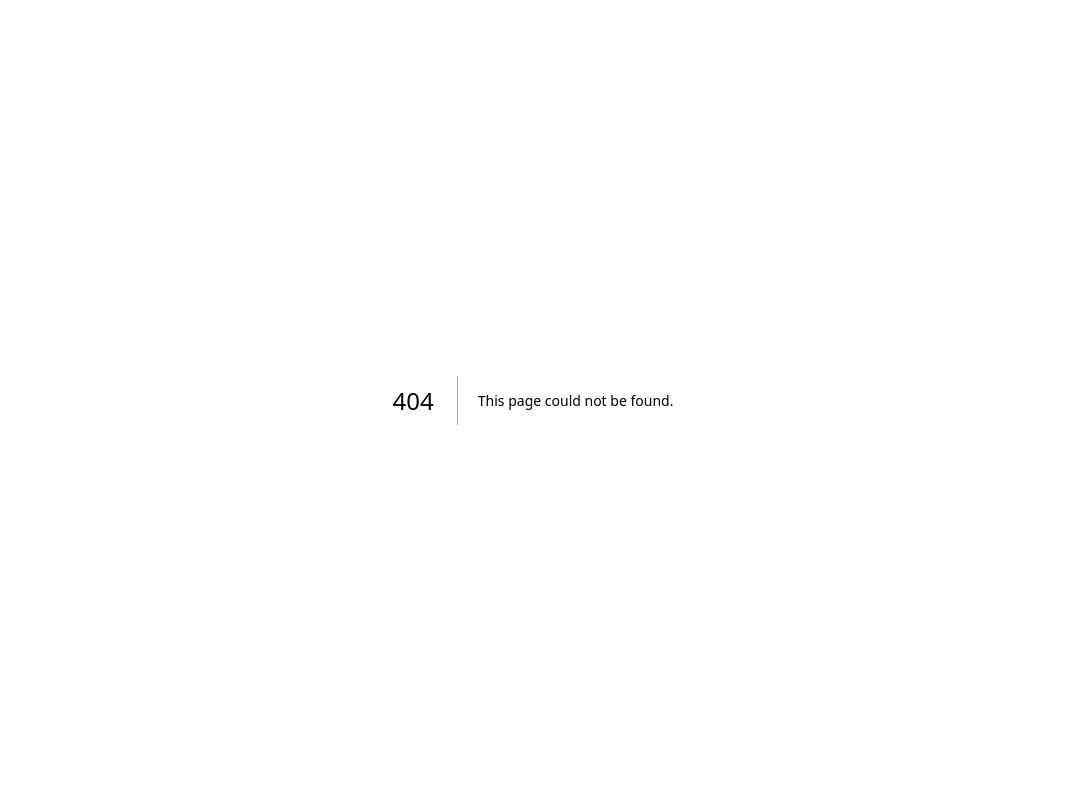
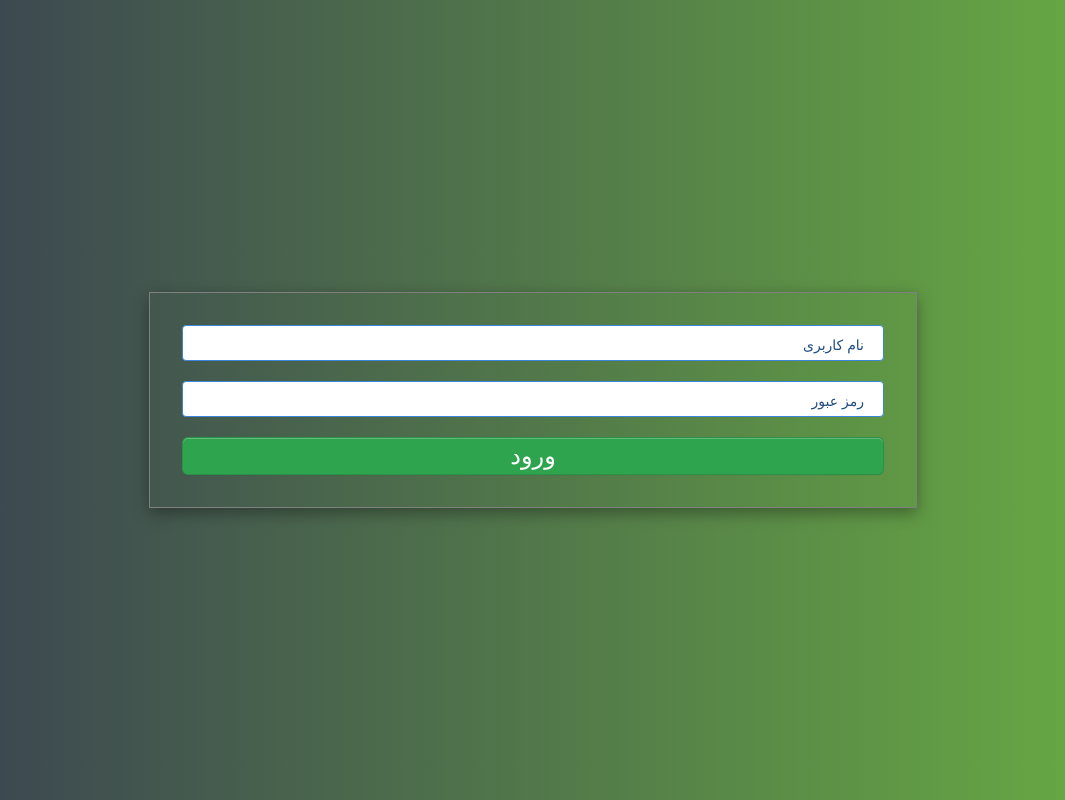
Before and after one commit to Faraz1995/merit-money, a Next.js app: page /login in a window 1280 px wide. Before the commit this address had no page. Shown: the whole page, without its empty margins (107-1172 px from the left). Built offline with nearby package versions, Linux system fonts and the light colour scheme.

Commit message:
add login page

```diff
--- a/app/globals.css
+++ b/app/globals.css
@@ -1,107 +1,12 @@
-:root {
-  --max-width: 1100px;
-  --border-radius: 12px;
-  --font-mono: ui-monospace, Menlo, Monaco, 'Cascadia Mono', 'Segoe UI Mono',
-    'Roboto Mono', 'Oxygen Mono', 'Ubuntu Monospace', 'Source Code Pro',
-    'Fira Mono', 'Droid Sans Mono', 'Courier New', monospace;
-
-  --foreground-rgb: 0, 0, 0;
-  --background-start-rgb: 214, 219, 220;
-  --background-end-rgb: 255, 255, 255;
-
-  --primary-glow: conic-gradient(
-    from 180deg at 50% 50%,
-    #16abff33 0deg,
-    #0885ff33 55deg,
-    #54d6ff33 120deg,
-    #0071ff33 160deg,
-    transparent 360deg
-  );
-  --secondary-glow: radial-gradient(
-    rgba(255, 255, 255, 1),
-    rgba(255, 255, 255, 0)
-  );
-
-  --tile-start-rgb: 239, 245, 249;
-  --tile-end-rgb: 228, 232, 233;
-  --tile-border: conic-gradient(
-    #00000080,
-    #00000040,
-    #00000030,
-    #00000020,
-    #00000010,
-    #00000010,
-    #00000080
-  );
-
-  --callout-rgb: 238, 240, 241;
-  --callout-border-rgb: 172, 175, 176;
-  --card-rgb: 180, 185, 188;
-  --card-border-rgb: 131, 134, 135;
+* {
+  margin: 0;
+  padding: 0;
+  box-sizing: border-box;
 }
-
-@media (prefers-color-scheme: dark) {
-  :root {
-    --foreground-rgb: 255, 255, 255;
-    --background-start-rgb: 0, 0, 0;
-    --background-end-rgb: 0, 0, 0;
-
-    --primary-glow: radial-gradient(rgba(1, 65, 255, 0.4), rgba(1, 65, 255, 0));
-    --secondary-glow: linear-gradient(
-      to bottom right,
-      rgba(1, 65, 255, 0),
-      rgba(1, 65, 255, 0),
-      rgba(1, 65, 255, 0.3)
-    );
-
-    --tile-start-rgb: 2, 13, 46;
-    --tile-end-rgb: 2, 5, 19;
-    --tile-border: conic-gradient(
-      #ffffff80,
-      #ffffff40,
-      #ffffff30,
-      #ffffff20,
-      #ffffff10,
-      #ffffff10,
-      #ffffff80
-    );
-
-    --callout-rgb: 20, 20, 20;
-    --callout-border-rgb: 108, 108, 108;
-    --card-rgb: 100, 100, 100;
-    --card-border-rgb: 200, 200, 200;
-  }
+html{
+  height: 100%;
 }
-
-* {
-  box-sizing: border-box;
-  padding: 0;
-  margin: 0;
+body {
+  min-height: 100%;
+  font-size: 14px;
 }
-
-html,
-body {
-  max-width: 100vw;
-  overflow-x: hidden;
-}
-
-body {
-  color: rgb(var(--foreground-rgb));
-  background: linear-gradient(
-      to bottom,
-      transparent,
-      rgb(var(--background-end-rgb))
-    )
-    rgb(var(--background-start-rgb));
-}
-
-a {
-  color: inherit;
-  text-decoration: none;
-}
-
-@media (prefers-color-scheme: dark) {
-  html {
-    color-scheme: dark;
-  }
-}
--- /dev/null
+++ b/app/login/login.module.scss
@@ -0,0 +1,16 @@
+.container {
+  width: 100%;
+  height: 100vh;
+  display: flex;
+  justify-content: center;
+  align-items: center;
+  background: rgb(57, 64, 82);
+  background: linear-gradient(90deg, rgba(57, 64, 82, 1) 0%, rgba(106, 175, 66, 1) 100%);
+}
+
+.form {
+  width: 60%;
+  border: 1px solid gray;
+  padding: 2rem;
+  box-shadow: rgba(0, 0, 0, 0.35) 0px 5px 15px;
+}
--- /dev/null
+++ b/app/login/page.tsx
@@ -0,0 +1,44 @@
+'use client'
+import React, { useState } from 'react'
+import { useRouter } from 'next/navigation'
+import TextInput from '@/components/TextInput'
+import Button from '@/components/Button'
+import styles from './login.module.scss'
+
+const Page: React.FC = () => {
+  const [username, setUsername] = useState<string>('')
+  const [password, setPassword] = useState<string>('')
+  const router = useRouter()
+  const enterHandler = () => {
+    router.push('/')
+  }
+  return (
+    <div className={styles.container}>
+      <div className={styles.form}>
+        <div className={styles.inputContainer}>
+          <TextInput
+            value={username}
+            onChange={(e) => setUsername(e.target.value)}
+            placeholder='نام کاربری'
+          />
+        </div>
+
+        <div className={styles.inputContainer}>
+          <TextInput
+            value={password}
+            onChange={(e) => setPassword(e.target.value)}
+            placeholder='رمز عبور'
+            isPassword={true}
+          />
+        </div>
+        <div>
+          <Button onClick={enterHandler}>
+            <p>ورود</p>
+          </Button>
+        </div>
+      </div>
+    </div>
+  )
+}
+
+export default Page
--- /dev/null
+++ b/components/Button/button.module.scss
@@ -0,0 +1,25 @@
+.btn {
+  width: 100%;
+  display: inline-block;
+  outline: 0;
+  cursor: pointer;
+  padding: 0.5rem 1rem;
+  font-size: 1.5rem;
+  font-weight: 500;
+  line-height: 20px;
+  vertical-align: middle;
+  border: 1px solid;
+  border-radius: 6px;
+  color: #ffffff;
+  background-color: #2ea44f;
+  border-color: #1b1f2326;
+  box-shadow: rgba(27, 31, 35, 0.04) 0px 1px 0px 0px, rgba(255, 255, 255, 0.25) 0px 1px 0px 0px inset;
+  transition: 0.2s cubic-bezier(0.3, 0, 0.5, 1);
+  transition-property: color, background-color, border-color;
+
+  &:hover {
+    background-color: #2c974b;
+    border-color: #1b1f2326;
+    transition-duration: 0.1s;
+  }
+}
--- /dev/null
+++ b/components/Button/index.tsx
@@ -0,0 +1,15 @@
+import React from 'react'
+import styles from './button.module.scss'
+type buttonProps = {
+  children: React.ReactNode
+  onClick: () => void
+}
+function Button(props: buttonProps) {
+  return (
+    <button className={styles.btn} onClick={props.onClick}>
+      {props.children}
+    </button>
+  )
+}
+
+export default Button
--- /dev/null
+++ b/components/TextInput/index.tsx
@@ -0,0 +1,26 @@
+import React from 'react'
+import styles from './input.module.scss'
+type inputProps = {
+  value: string
+  onChange: (e: React.ChangeEvent<HTMLInputElement>) => void
+  placeholder: string
+  isPassword?: boolean
+}
+function TextInput(props: inputProps) {
+  return (
+    <div className={styles.wrapper}>
+      <input
+        type={props.isPassword ? 'password' : 'text'}
+        value={props.value}
+        onChange={props.onChange}
+        placeholder={''}
+        className={styles.input}
+      />
+      <label className={styles.label} htmlFor=''>
+        {props.placeholder}
+      </label>
+    </div>
+  )
+}
+
+export default TextInput
--- /dev/null
+++ b/components/TextInput/input.module.scss
@@ -0,0 +1,48 @@
+.wrapper {
+  position: relative;
+  margin-bottom: 20px;
+}
+
+.label {
+  color: #1e4c82;
+  font-size: 14px;
+  font-weight: normal;
+  position: absolute;
+  pointer-events: none;
+  right: 15px;
+  top: 11px;
+  padding: 0 5px;
+  background: #fff;
+  transition: 0.2s ease all;
+  -moz-transition: 0.2s ease all;
+  -webkit-transition: 0.2s ease all;
+}
+
+.input {
+  font-size: 14px;
+  display: block;
+  width: 100%;
+  height: 36px;
+  padding: 0 20px;
+  background: #fff;
+  color: #323840;
+  border: 1px solid #3D85D8;
+  border-radius: 4px;
+  box-sizing: border-box;
+
+  &:focus {
+    outline: none;
+    border: 1px solid #483b00;
+
+    ~.label {
+      top: -8px;
+      font-size: 13px;
+      color: #483b00;
+    }
+  }
+}
+
+.input:not(:placeholder-shown)~.label {
+  top: -8px;
+  font-size: 13px;
+}
```
Also changed, not shown: app/page.module.css (deleted, +0 -229 lines), package.json (+4 -3 lines), 1 other file (tests, documents, lock files or other folders).
